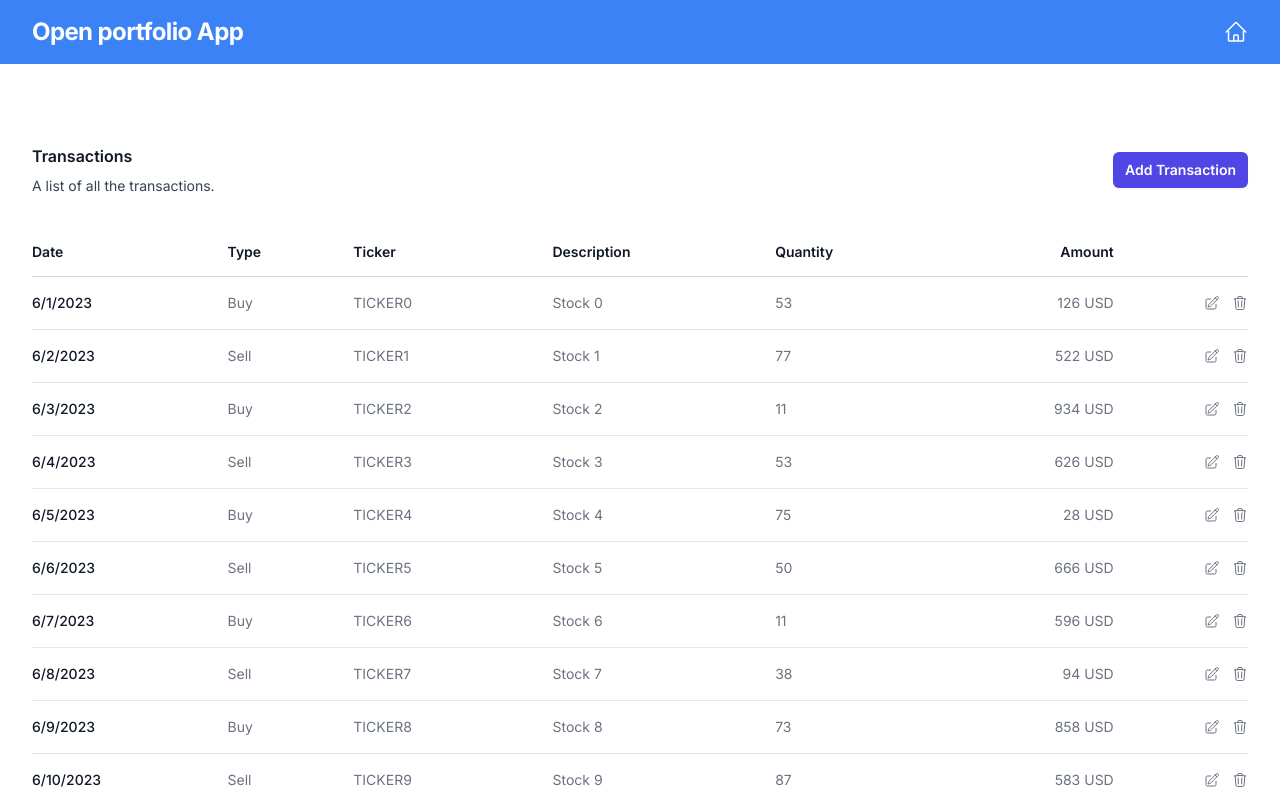
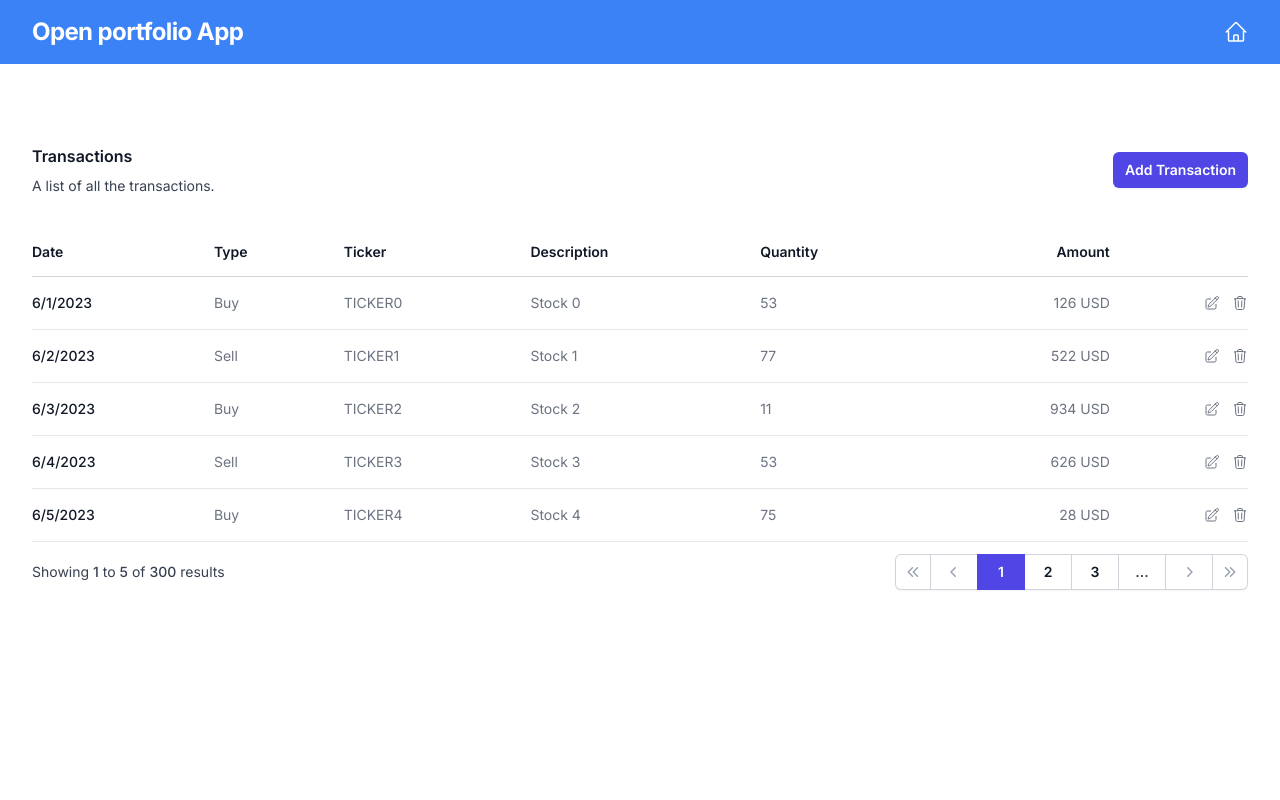
Before and after one commit to maurocherchi/open-portfolio-app, a Next.js app: page /manage-portfolio in a window 1280 px wide. Shown: the top 800 px of the page. Built offline with nearby package versions, Linux system fonts and the light colour scheme.

Commit message:
add manage portfolio pagination

```diff
--- a/app/_components/AppFooter.tsx
+++ b/app/_components/AppFooter.tsx
@@ -1,4 +1,4 @@
-import {JSX, SVGProps} from "react"
+import {JSX, SVGProps} from "react";
 
 const navigation = [
     {
--- a/app/_components/AppHeader.tsx
+++ b/app/_components/AppHeader.tsx
@@ -15,11 +15,11 @@
         case "/":
             return [
                 {label: "Manage Portfolio", icon: Cog6ToothIcon, href: "/manage-portfolio"}
-            ]
+            ];
         case "/manage-portfolio":
             return [
                 {label: "Home", icon: HomeIcon, href: "/"}
-            ]
+            ];
         default:
             return [];
     }
@@ -49,7 +49,7 @@
                                 onClick={() => router.push(link.href)}
                             >
                                 <Icon className="text-white size-6 stroke-1.5" aria-hidden="true"/>
-                            </button>
+                            </button>;
                         })}
                     </div>
                 </div>
--- a/app/_mockData/transactions.ts
+++ b/app/_mockData/transactions.ts
@@ -10,7 +10,7 @@
 }
 
 export const mockTransactions: Transaction[] = [
-    ...Array.from({length: 30}, (_, i) => ({
+    ...Array.from({length: 300}, (_, i) => ({
         id: `transaction-${i}`,
         date: new Date(2023, 5, i + 1),
         type: i % 2 === 0 ? 'Buy' : 'Sell',
--- a/app/manage-portfolio/page.tsx
+++ b/app/manage-portfolio/page.tsx
@@ -1,7 +1,13 @@
-'use client';
+"use client";
 
 import {mockTransactions, Transaction} from "@/app/_mockData/transactions";
 import {PencilSquareIcon, TrashIcon} from "@heroicons/react/24/outline";
+import {
+    ChevronDoubleLeftIcon,
+    ChevronLeftIcon,
+    ChevronRightIcon,
+    ChevronDoubleRightIcon
+} from '@heroicons/react/20/solid';
 import {useEffect, useRef, useState} from "react";
 import AlertDialog from "@/app/_components/AlertDialog";
 
@@ -10,10 +16,49 @@
     const [alertOpen, setAlertOpen] = useState(false);
     const selectedTransactionRef = useRef<Transaction | undefined>();
 
+    const itemsPerPage = 5;
+    const [currentPage, setCurrentPage] = useState(1);
+    const totalPages = Math.ceil(transactions.length / itemsPerPage);
+    const startIndex = (currentPage - 1) * itemsPerPage;
+    const endIndex = Math.min(startIndex + itemsPerPage, transactions.length);
+    const visibleTransactions = transactions.slice(startIndex, endIndex);
+    const paginationNumbers = (() => {
+        if (totalPages > 3) {
+            switch (currentPage) {
+                case 1:
+                case 2:
+                    return [1, 2, 3];
+                case totalPages - 1:
+                case totalPages:
+                    return [totalPages - 2, totalPages - 1, totalPages];
+                default:
+                    return [currentPage - 1, currentPage, currentPage + 1];
+            }
+        } else {
+            return Array.from({length: totalPages}, (_, i) => i + 1);
+        }
+    })();
+
     useEffect(() => {
         // TODO load real data
         setTransactions(mockTransactions);
     }, []);
+
+    function nextPage() {
+        if (currentPage < totalPages) {
+            setCurrentPage(currentPage + 1);
+        }
+    }
+
+    function prevPage() {
+        if (currentPage > 1) {
+            setCurrentPage(currentPage - 1);
+        }
+    }
+
+    function setPage(page: number) {
+        setCurrentPage(page);
+    }
 
     const handleClickDelete = () => {
         setAlertOpen(true);
@@ -101,7 +146,7 @@
                     </tr>
                     </thead>
                     <tbody className="divide-y divide-gray-200 bg-white">
-                    {transactions.map((transaction) => (
+                    {visibleTransactions.map((transaction) => (
                         <tr key={transaction.id}>
                             <td className="w-full max-w-0 py-4 pl-4 pr-3 text-sm font-medium text-gray-900 sm:w-auto sm:max-w-none sm:pl-0">
                                 {transaction.date.toLocaleDateString()}
@@ -145,6 +190,98 @@
                     </tbody>
                 </table>
             </div>
+            <div className="flex items-center justify-between border-t border-gray-200 bg-white py-3">
+                <div className="flex flex-1 justify-between items-center sm:hidden">
+                    <button
+                        type="button"
+                        onClick={prevPage}
+                        className="relative inline-flex items-center rounded-md border border-gray-300 bg-white px-4 py-2 text-sm font-medium text-gray-700 hover:bg-gray-50"
+                    >
+                        Previous
+                    </button>
+                    <p className="text-sm text-gray-700">
+                        {currentPage}/{totalPages}
+                    </p>
+                    <button
+                        type="button"
+                        onClick={nextPage}
+                        className="relative ml-3 inline-flex items-center rounded-md border border-gray-300 bg-white px-4 py-2 text-sm font-medium text-gray-700 hover:bg-gray-50"
+                    >
+                        Next
+                    </button>
+                </div>
+                <div className="hidden sm:flex sm:flex-1 sm:items-center sm:justify-between">
+                    <div>
+                        <p className="text-sm text-gray-700">
+                            Showing <span className="font-medium">{startIndex + 1}</span> to <span
+                            className="font-medium">{endIndex}</span> of{' '}
+                            <span className="font-medium">{transactions.length}</span> results
+                        </p>
+                    </div>
+                    <div>
+                        <nav aria-label="Pagination" className="isolate inline-flex -space-x-px rounded-md shadow-sm">
+                            <button
+                                type="button"
+                                onClick={() => setPage(1)}
+                                className="relative inline-flex items-center rounded-l-md px-2 py-2 text-gray-400 ring-1 ring-inset ring-gray-300 hover:bg-gray-50 focus:z-20 focus:outline-offset-0"
+                            >
+                                <span className="sr-only">First page</span>
+                                <ChevronDoubleLeftIcon aria-hidden="true" className="h-5 w-5"/>
+                            </button>
+                            <button
+                                type="button"
+                                onClick={prevPage}
+                                className="relative inline-flex w-12 justify-center items-center px-2 py-2 text-gray-400 ring-1 ring-inset ring-gray-300 hover:bg-gray-50 focus:z-20 focus:outline-offset-0"
+                            >
+                                <span className="sr-only">Previous</span>
+                                <ChevronLeftIcon aria-hidden="true" className="h-5 w-5"/>
+                            </button>
+                            {!paginationNumbers.includes(1) &&
+                                <span
+                                    className="relative inline-flex w-12 justify-center items-center px-4 py-2 text-sm font-semibold text-gray-700 ring-1 ring-inset ring-gray-300 focus:outline-offset-0">
+                                    ...
+                                </span>
+                            }
+                            {paginationNumbers.map((index) => {
+                                const inactiveClassNames = "relative inline-flex w-12 justify-center items-center px-4 py-2 text-sm font-semibold text-gray-900 ring-1 ring-inset ring-gray-300 hover:bg-gray-50 focus:z-20 focus:outline-offset-0";
+                                const activeClassNames = "relative z-10 inline-flex w-12 justify-center items-center bg-indigo-600 px-4 py-2 text-sm font-semibold text-white focus:z-20 focus-visible:outline focus-visible:outline-2 focus-visible:outline-offset-2 focus-visible:outline-indigo-600";
+                                const buttonClasses = index === currentPage ? activeClassNames : inactiveClassNames;
+                                return <button
+                                    key={index}
+                                    type="button"
+                                    onClick={() => setPage(index)}
+                                    aria-current="page"
+                                    className={buttonClasses}
+                                >
+                                    {index}
+                                </button>
+                            })}
+                            {!paginationNumbers.includes(totalPages) &&
+                                <span
+                                    className="relative inline-flex w-12 justify-center px-4 py-2 text-sm font-semibold text-gray-700 ring-1 ring-inset ring-gray-300 focus:outline-offset-0">
+                                    ...
+                                </span>
+                            }
+                            <button
+                                type="button"
+                                onClick={nextPage}
+                                className="relative inline-flex w-12 justify-center items-center px-2 py-2 text-gray-400 ring-1 ring-inset ring-gray-300 hover:bg-gray-50 focus:z-20 focus:outline-offset-0"
+                            >
+                                <span className="sr-only">Next</span>
+                                <ChevronRightIcon aria-hidden="true" className="h-5 w-5"/>
+                            </button>
+                            <button
+                                type="button"
+                                onClick={() => setPage(totalPages)}
+                                className="relative inline-flex items-center rounded-r-md px-2 py-2 text-gray-400 ring-1 ring-inset ring-gray-300 hover:bg-gray-50 focus:z-20 focus:outline-offset-0"
+                            >
+                                <span className="sr-only">Last page</span>
+                                <ChevronDoubleRightIcon aria-hidden="true" className="h-5 w-5"/>
+                            </button>
+                        </nav>
+                    </div>
+                </div>
+            </div>
             <AlertDialog
                 open={alertOpen}
                 setOpen={setAlertOpen}
```
